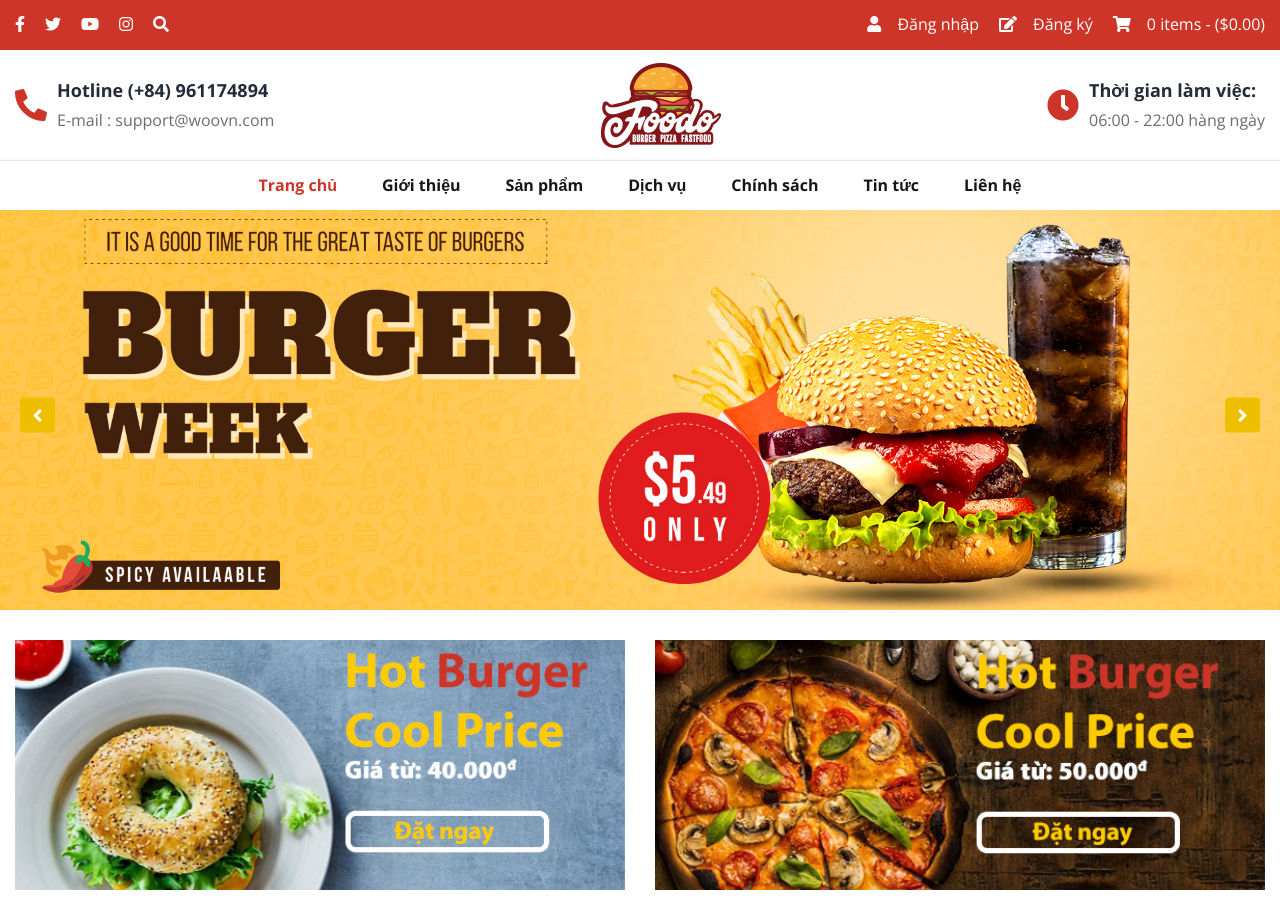
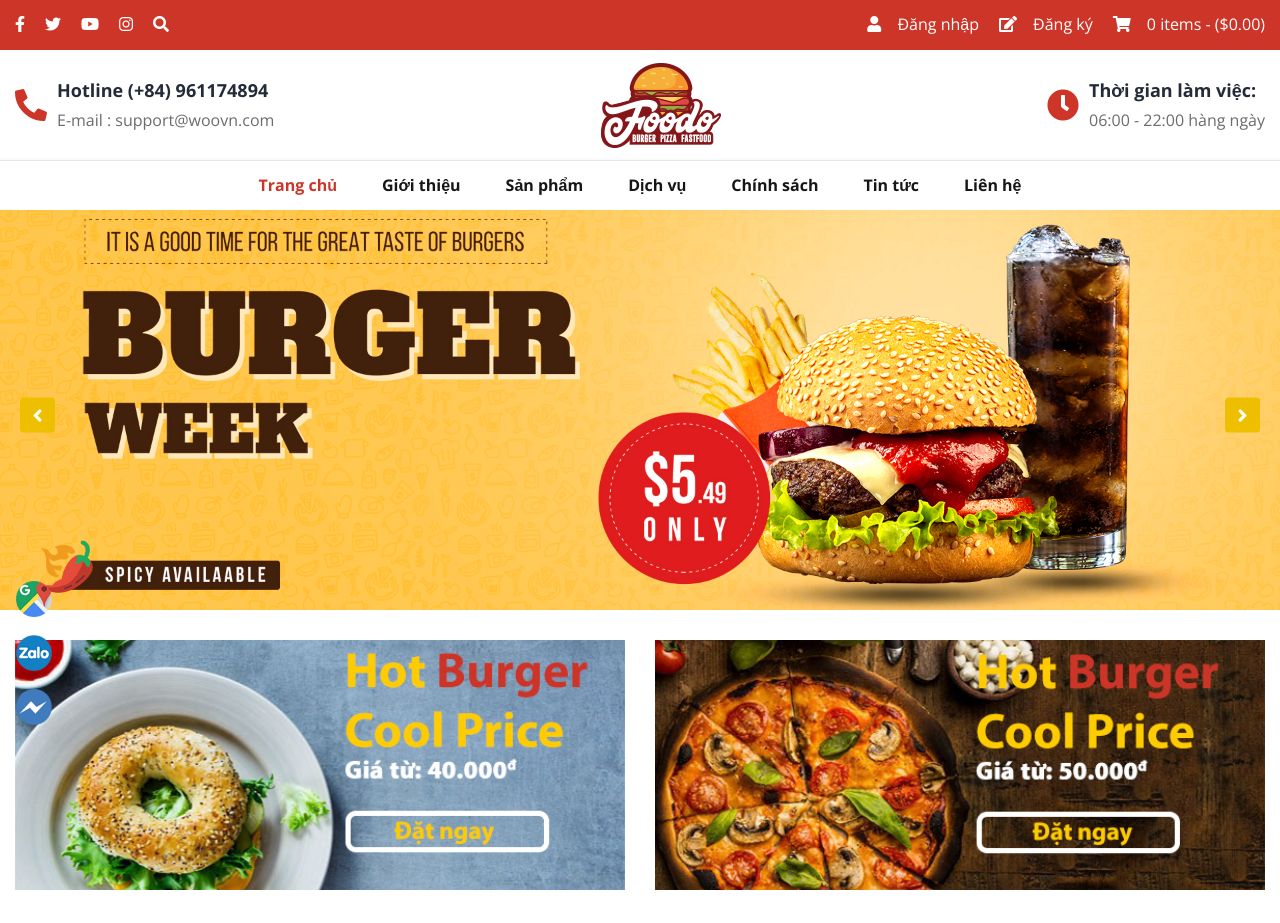
Before and after one commit to Nghia19/ASM, a plain HTML site: page index.html in a window 1280 px wide. Shown: the top 923 px of the page. Drawn offline with nearby package versions, Linux system fonts and the light colour scheme; the site is published under a folder, as on GitHub Pages, so addresses that start at the root find nothing.

Commit message:
update support-nav

```diff
--- a/css/style.css
+++ b/css/style.css
@@ -867,7 +867,7 @@ span.price {
 }
 
 .support-nav ul > li a i.ticon-heart {
-  background: url(/img/icon-map.png) no-repeat;
+  background: url(../img/icon-map.png) no-repeat;
   background-size: contain;
   width: 36px;
   height: 36px;
@@ -875,7 +875,7 @@ span.price {
 }
 
 .support-nav ul > li a i.ticon-zalo-circle2 {
-  background: url(/img/icon-zalo.png) no-repeat;
+  background: url(../img/icon-zalo.png) no-repeat;
   background-size: contain;
   width: 36px;
   height: 36px;
@@ -913,7 +913,7 @@ span.price {
 }
 
 .support-nav ul > li a i.ticon-messenger {
-  background: url(/img/icon-mess.png) no-repeat;
+  background: url(../img/icon-mess.png) no-repeat;
   background-size: contain;
   width: 36px;
   height: 36px;
@@ -928,7 +928,7 @@ span.price {
 }
 
 .support-nav ul > li a i.ticon-chat-sms {
-  background: url(/img/icon-sms-1.jpg) no-repeat;
+  background: url(../img/icon-sms-1.jpg) no-repeat;
   background-size: contain;
   width: 38px;
   height: 36px;
@@ -936,7 +936,7 @@ span.price {
 }
 
 .support-nav ul > li a i.icon-phone-w {
-  background: url(/img/icon-phone-w.png) no-repeat;
+  background: url(../img/icon-phone-w.png) no-repeat;
   background-size: contain;
 }
 
```
